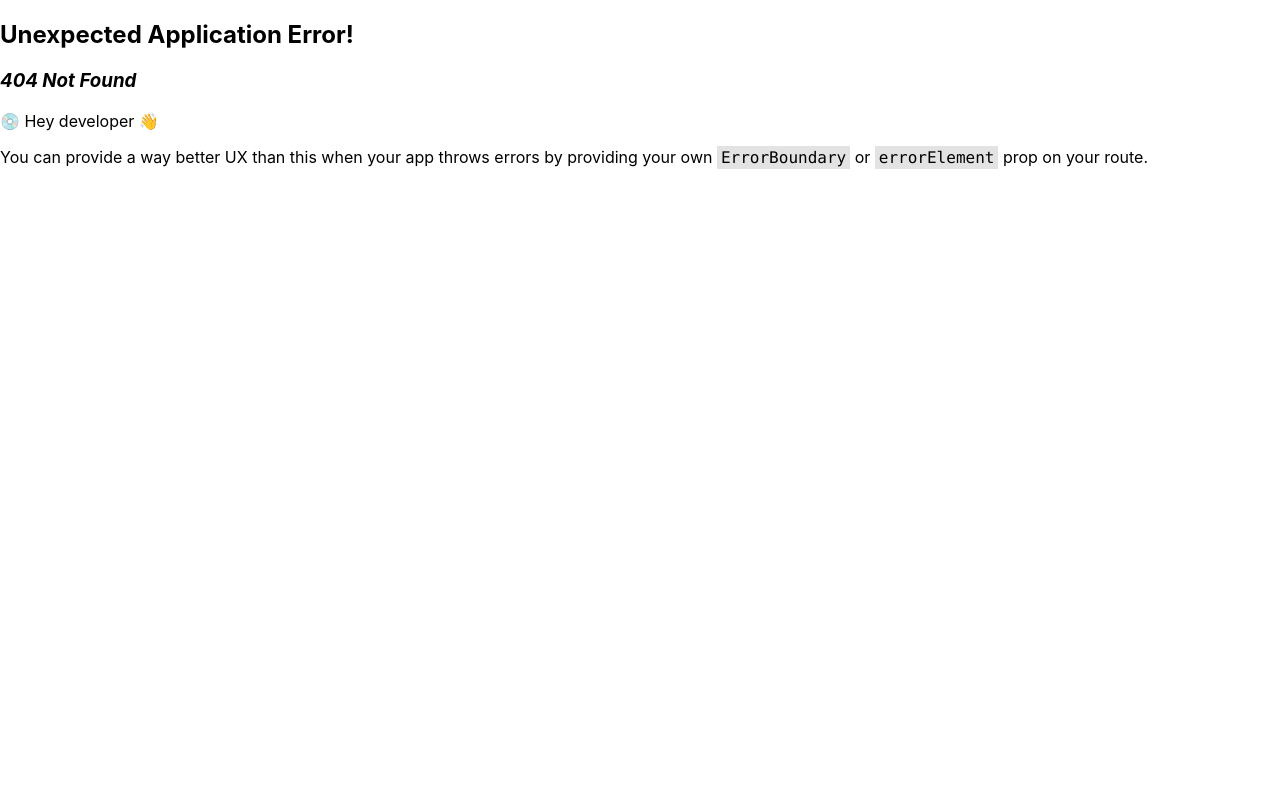
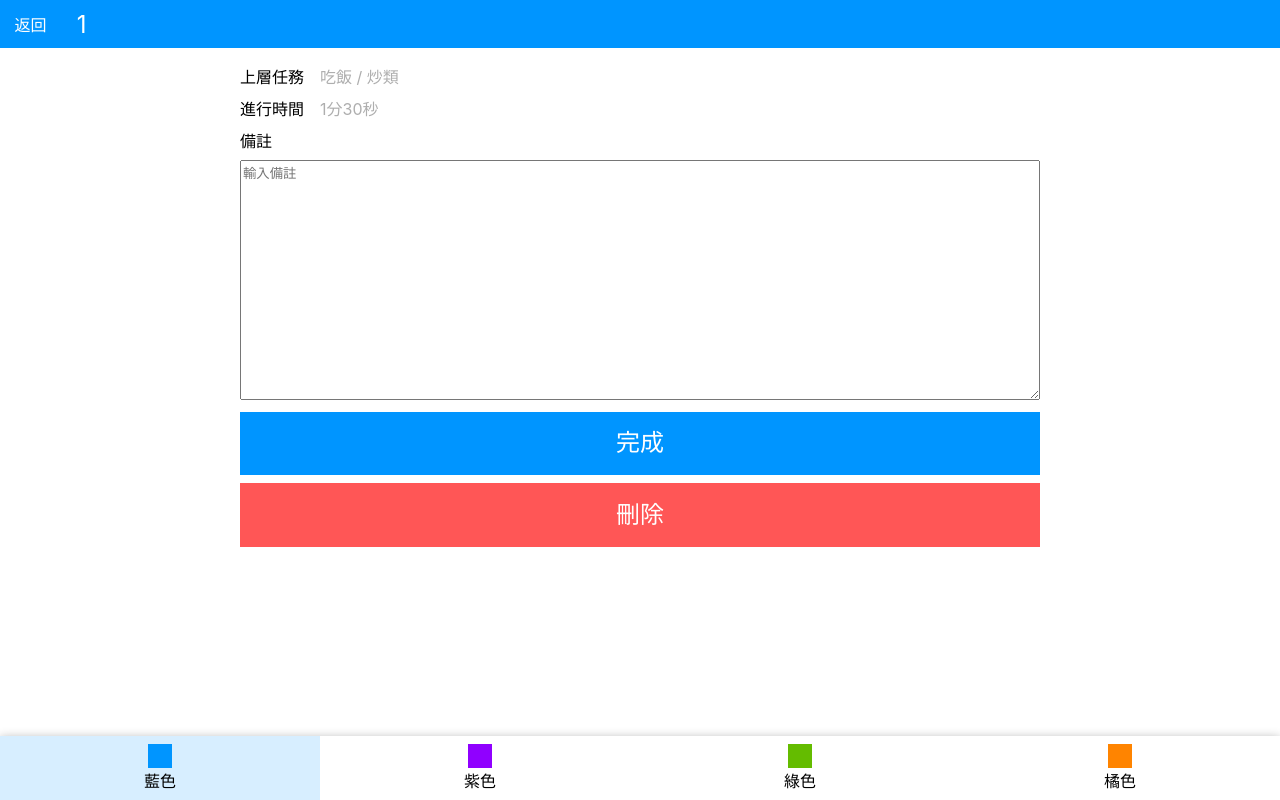
Before and after one commit to mychi15/vtech_assessment, a React (Create React App) app: page /item/1/1 in a window 1280 px wide. Before the commit this address had no page. Built offline with nearby package versions, Linux system fonts and the light colour scheme.

Commit message:
complete details page

```diff
--- a/src/App.js
+++ b/src/App.js
@@ -17,6 +17,9 @@ function App() {
     let newItem = {
       id: uuid(),
       title: item,
+      remarks: "",
+      duration: "",
+      parent: "",
       subList: [],
     };
     setPendingList([newItem, ...pendingList]);
@@ -25,7 +28,7 @@ function App() {
   return (
     <div className="App">
       <ThemeContext.Provider value={{ theme, setTheme, themeOptions }}>
-        <ListContext.Provider value={{ pendingList, handleAddToList }}>
+        <ListContext.Provider value={{ pendingList, handleAddToList, setPendingList }}>
           <Navigation />
           <Outlet />
         </ListContext.Provider>
--- a/src/App.scss
+++ b/src/App.scss
@@ -27,7 +27,6 @@ $app-translucent: rgba(0, 0, 0, 0.6);
 :global(.bg-orange){
   background-color: $app-bg-orange;
 }
-
 :global(.blue){
   color: $app-blue;
 }
@@ -40,6 +39,9 @@ $app-translucent: rgba(0, 0, 0, 0.6);
 :global(.orange){
   color: $app-orange;
 }
+:global(.gray) {
+  color: $app-gray;
+}
 :global(.bg-main-blue){
   background-color: $app-blue;
 }
@@ -51,6 +53,9 @@ $app-translucent: rgba(0, 0, 0, 0.6);
 }
 :global(.bg-main-orange){
   background-color: $app-orange;
+}
+:global(.bg-main-red) {
+  background-color: $app-red;
 }
 
 // .App {
--- a/src/List/components/ItemDetails.js
+++ b/src/List/components/ItemDetails.js
@@ -1,7 +1,83 @@
-import React from 'react'
+import React, { useContext, useState, useEffect } from "react";
+import { useParams, useNavigate } from "react-router-dom";
+import classnames from "classnames";
+import css from "../list.module.scss";
+
+import { ThemeContext, ListContext } from "../../context";
 
 export default function ItemDetails() {
+  const { theme } = useContext(ThemeContext);
+  const { pendingList, setPendingList } = useContext(ListContext);
+  const [ details, setDetails] = useState("")
+  const params = useParams();
+  const navigate = useNavigate();
+
+  const getIndex = (list, key, value) => {
+    return list.findIndex((item) => {
+      if (item.subList[0]) {
+        getIndex(item.subList, key, value);
+      }
+
+      return item[key] === value;
+    });
+  };
+
+  const itemIdx = params?.itemId && getIndex(pendingList, "id", params.itemId);
+
+  useEffect(() => {
+    const existingRemarks = pendingList && pendingList[itemIdx]?.remarks;
+    setDetails(existingRemarks)
+  }, [itemIdx, pendingList])
+
+
+  const handleSubmit = (e) => {
+    e.preventDefault();
+    const remarks = details;
+    const updatedList = [...pendingList];
+    if (itemIdx > -1 && updatedList) {
+      updatedList[itemIdx].remarks = remarks || "";
+    }
+    setPendingList(updatedList);
+    navigate("/")
+  };
+
+  const handleChange = (e) => {
+    setDetails(e.target.value)
+  }
+
   return (
-    <div>ItemDetails</div>
-  )
+    <div className={css.itemDetails}>
+      <div className={css.itemInfo}>
+        <div>上層任務</div>
+        <div className={`gray`}>吃飯 / 炒類</div> {/* upper level task */}
+      </div>
+
+      <div className={css.itemInfo}>
+        <div>進行時間</div>
+        <div className={`gray`}>1分30秒</div>
+      </div>
+
+      <div className={css.itemInfo}>
+        <div>備註</div>
+      </div>
+
+      <form name="itemDetails" onSubmit={(e) => handleSubmit(e)}>
+        <textarea
+          rows="10"
+          columns="10"
+          className={css.detailsInput}
+          placeholder="輸入備註"
+          onChange={(e) => {handleChange(e)}}
+          value={details}
+        />
+        <button
+          type="submit"
+          className={classnames(css.detailsButton, `bg-main-${theme}`)}
+        >
+          完成
+        </button>
+        <button onClick={() => navigate("/")} className={classnames(css.detailsButton, `bg-main-red`)}>刪除</button>
+      </form>
+    </div>
+  );
 }
--- a/src/List/components/Items.js
+++ b/src/List/components/Items.js
@@ -21,7 +21,7 @@ function Listing(props) {
   const { list, theme } = props;
   const navigate = useNavigate();
   const handleDetails = (item) => {
-    navigate(`item/${item.id}`);
+    navigate(`item/${item.title}/${item.id}`);
   };
 
   if (Array.isArray(list)) {
@@ -32,7 +32,7 @@ function Listing(props) {
             <div className={css.itemTitle}>{item.title}</div>
             <div
               className={classnames(css.icon, `bg-main-${theme}`)}
-              onClick={(item) => handleDetails(item)}
+              onClick={() => handleDetails(item)}
             ></div>
           </div>
           <div className={classnames(css.itemBorder, `bg-main-${theme}`)}></div>
--- a/src/List/components/Search.js
+++ b/src/List/components/Search.js
@@ -32,6 +32,7 @@ function SearchInput() {
     searchType === "default"
       ? setSearchValue(inputRef.current.value)
       : setSubSearchValue(inputRef.current.value);
+    document.activeElement.blur();
   };
 
   const handleChange = () => {
@@ -44,7 +45,7 @@ function SearchInput() {
 
   return (
     <form onSubmit={(e) => handleForm(e)}>
-      <input type="text" placeholder="輸入事項名" onChange={(e) => handleChange(e)} ref={inputRef} />
+      <input type="text" placeholder="輸入事項名" onFocus={() => inputRef.current.value = ""} onChange={(e) => handleChange(e)} ref={inputRef} />
       <button type="submit" className={`bg-main-${theme}`}>
         搜尋
       </button>
--- a/src/List/index.js
+++ b/src/List/index.js
@@ -1,4 +1,10 @@
-import React, { useState, useContext, useEffect, useCallback } from "react";
+import React, {
+  useState,
+  useContext,
+  useEffect,
+  useCallback,
+  useRef,
+} from "react";
 import css from "./list.module.scss";
 import classnames from "classnames";
 
@@ -32,6 +38,7 @@ function Todo() {
   const [searchResults, setSearchResults] = useState("");
   const { theme } = useContext(ThemeContext);
   const { pendingList } = useContext(ListContext);
+  let timeout = useRef();
 
   const filterValue = useCallback((list, key, value) => {
     return list.filter((item) => {
@@ -47,20 +54,27 @@ function Todo() {
   }, []);
 
   useEffect(() => {
-    if (searchValue) {
+    if (searchValue && !showItemInput) {
+      clearTimeout(timeout.current);
       const results = filterValue(pendingList, "title", searchValue);
       setSearchResults((results[0] && results) || "查無結果");
       if (!results[0]) {
-        setTimeout(() => {
+        timeout.current = setTimeout(() => {
           setSearchResults("");
           setSearchValue("");
           setSubSearchValue("");
-        }, 3000);
+        }, 2000);
       }
     } else {
       setSearchResults("");
+      setSearchValue("");
+      setSubSearchValue("");
     }
-  }, [searchValue, subSearchValue, pendingList, filterValue]);
+
+    return () => {
+      clearTimeout(timeout.current);
+    };
+  }, [searchValue, subSearchValue, pendingList, filterValue, showItemInput]);
 
   const handleToggle = () => setShowItemInput(!showItemInput);
 
--- a/src/List/list.module.scss
+++ b/src/List/list.module.scss
@@ -29,6 +29,7 @@
   }
 }
 .list {
+  padding-top: 1rem;
   text-align: center;
   display: flex;
   flex-direction: column;
@@ -71,6 +72,47 @@
   }
 }
 
+.itemDetails {
+  padding-top: 1rem;
+  text-align: center;
+  margin: 0 auto;
+  width: 95vw;
+  @media (min-width: 620px) {
+    width: 37rem;
+  }
+  @media (min-width: 1024px) {
+    width: 50rem;
+  }
+
+  .itemInfo {
+    display: flex;
+    align-items: center;
+    justify-content: flex-start;
+    width: 100%;
+    padding-bottom: 0.5rem;
+
+    div{
+      padding-right: 1rem;
+    }
+  }
+
+  .detailsInput {
+    width: 100%;
+    height: 30vh;
+    box-sizing: border-box;
+    margin-bottom: 0.5rem;
+  }
+
+  .detailsButton{
+    cursor: pointer;
+    line-height: 3rem;
+    margin-bottom: 0.5rem;
+    color: $app-white;
+    font-size: 1.5rem;
+    width: 100%;
+  }
+}
+
 .buttonBottom {
   padding: 1rem 0;
   text-align: center;
--- a/src/Navigation/index.js
+++ b/src/Navigation/index.js
@@ -1,5 +1,5 @@
 import React, { useContext } from "react";
-import { useLocation, useParams } from "react-router-dom";
+import { useLocation, useParams, useNavigate } from "react-router-dom";
 import classnames from "classnames";
 import css from "./navigation.module.scss";
 
@@ -11,6 +11,7 @@ import { ThemeContext } from "../context";
 export default function Navigation(props) {
   const location = useLocation();
   const params = useParams();
+  const navigate = useNavigate();
   const { theme } = useContext(ThemeContext);
 
   const defaultNav = () => {
@@ -21,7 +22,10 @@ export default function Navigation(props) {
       </>
     )};
   const detailsNav = () => (
-    <div className={classnames(css.topNav)}>Detials</div>
+    <>
+      <div className={css.navButton} onClick={() => navigate("/")}>返回</div>
+      <div className={css.navDetails}>{params?.itemTitle}</div>
+    </>
   );
 
   return (
--- a/src/Navigation/navigation.module.scss
+++ b/src/Navigation/navigation.module.scss
@@ -6,14 +6,25 @@
   justify-content: flex-start;
 
   .topNav {
-    height: 3rem;
-    display: flex;
+    line-height: 1rem;
+    margin-left: -5rem;
     text-align: center;
-    align-items: center;
-    justify-content: center;
     font-size: 2rem;
     color: $app-white;
     width: 100%;
+  }
+
+  .navButton {
+    text-align: left;
+    padding: 0 0.9rem;
+    cursor: pointer;
+    color: $app-white;
+  }
+
+  .navDetails {
+    color: $app-white;
+    padding: 0.6rem 1rem;
+    font-size: 1.5rem;
   }
 
   .menu {
--- a/src/index.js
+++ b/src/index.js
@@ -13,7 +13,7 @@ const router = createBrowserRouter([
     path: "/",
     element: <App />,
     children: [
-      { path: "item/:itemId", element: <ItemDetails /> },
+      { path: "item/:itemTitle/:itemId", element: <ItemDetails /> },
       { path: "/", element: <List /> },
     ],
   },
```
